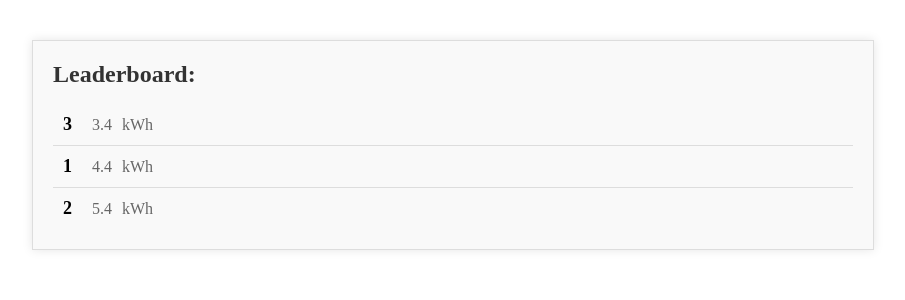
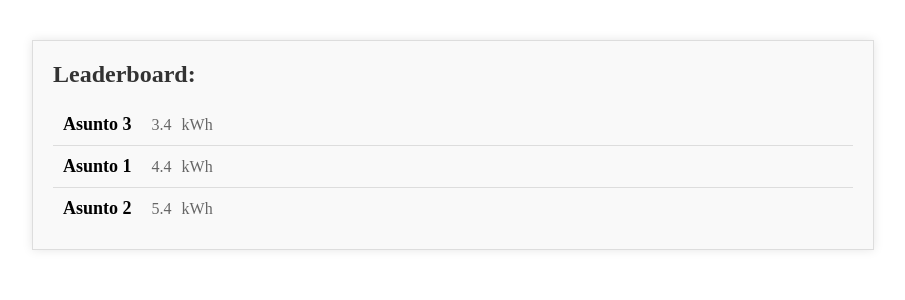
Before and after one commit to SipuliCodes/sustainable_building, a React (Vite) app: page / in a window 1280 px wide. Shown: the top 300 px of the page, without its empty margins (187-1092 px from the left). Built offline with nearby package versions, Linux system fonts and the light colour scheme.

Commit message:
CSS muutoksia 2

```diff
--- a/src/components/Leaderboard/index.jsx
+++ b/src/components/Leaderboard/index.jsx
@@ -5,17 +5,17 @@ const Leaderboard = () => {
 
   const buildings = [
     {
-      name: "1",
+      name: "Asunto 1",
       consumption: "4.4",
       unit: "kWh"
     },
     {
-      name: "2",
+      name: "Asunto 2",
       consumption: "5.4",
       unit: "kWh"
     },
     {
-      name: "3",
+      name: "Asunto 3",
       consumption: "3.4",
       unit: "kWh"
     }
```
Also changed, not shown: src/components/Leaderboard/Leaderboard.css (+0 -8 lines).
